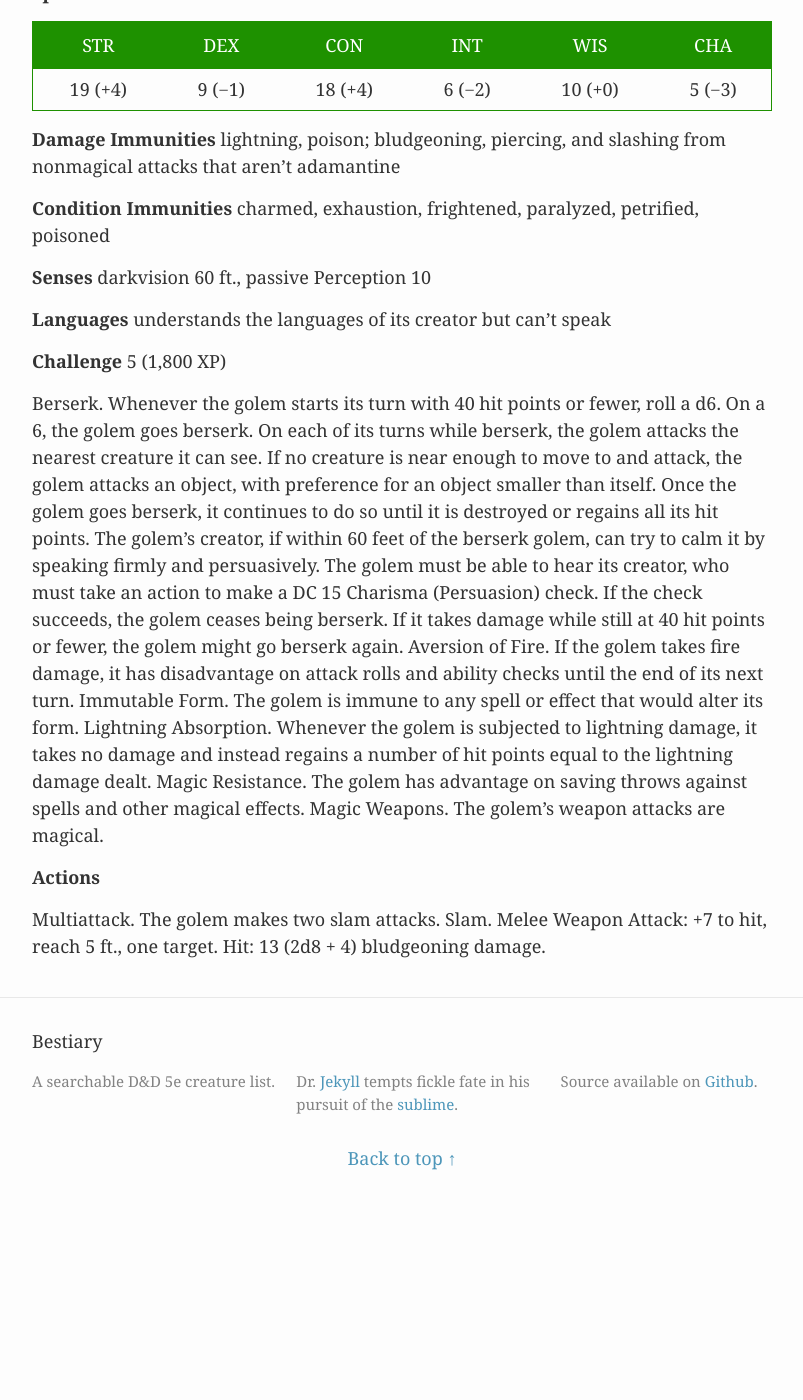
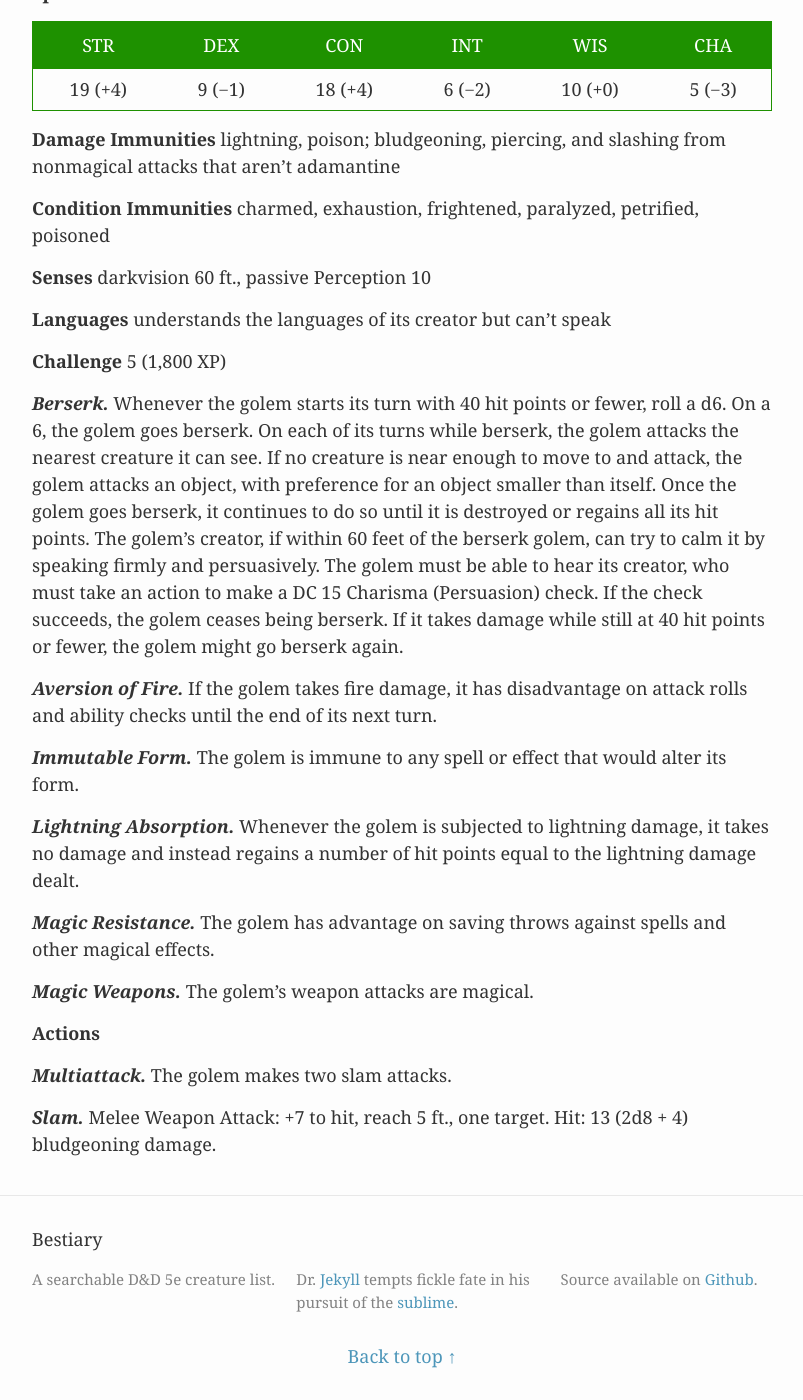
Before and after one commit to beaurancourt/bestiary, a Jekyll site: the page built from _posts/2016-02-29-flesh-golem.markdown, in a window 1280 px wide and 1400 px high, scrolled down 385 px. Shown: the whole window, without its empty margins (238-1041 px from the left). Built offline with Jekyll 4.4.1, drawn with Linux system fonts in a browser that asks for light colours; before the commit the page ends 1587 px from its top, so only the background shows below that.

```diff
--- a/_posts/2016-02-29-flesh-golem.markdown
+++ b/_posts/2016-02-29-flesh-golem.markdown
@@ -27,8 +27,20 @@ tags: [medium, construct, cr5]
 
 **Challenge** 5 (1,800 XP)
 
- Berserk. Whenever the golem starts its turn with 40 hit points or fewer, roll a d6. On a 6, the golem goes berserk. On each of its turns while berserk, the golem attacks the nearest creature it can see. If no creature is near enough to move to and attack, the golem attacks an object, with preference for an object smaller than itself. Once the golem goes berserk, it continues to do so until it is destroyed or regains all its hit points. The golem’s creator, if within 60 feet of the berserk golem, can try to calm it by speaking firmly and persuasively. The golem must be able to hear its creator, who must take an action to make a DC 15 Charisma (Persuasion) check. If the check succeeds, the golem ceases being berserk. If it takes damage while still at 40 hit points or fewer, the golem might go berserk again. Aversion of Fire. If the golem takes fire damage, it has disadvantage on attack rolls and ability checks until the end of its next turn. Immutable Form. The golem is immune to any spell or effect that would alter its form. Lightning Absorption. Whenever the golem is subjected to lightning damage, it takes no damage and instead regains a number of hit points equal to the lightning damage dealt. Magic Resistance. The golem has advantage on saving throws against spells and other magical effects. Magic Weapons. The golem’s weapon attacks are magical.
+***Berserk.*** Whenever the golem starts its turn with 40 hit points or fewer, roll a d6. On a 6, the golem goes berserk. On each of its turns while berserk, the golem attacks the nearest creature it can see. If no creature is near enough to move to and attack, the golem attacks an object, with preference for an object smaller than itself. Once the golem goes berserk, it continues to do so until it is destroyed or regains all its hit points. The golem’s creator, if within 60 feet of the berserk golem, can try to calm it by speaking firmly and persuasively. The golem must be able to hear its creator, who must take an action to make a DC 15 Charisma (Persuasion) check. If the check succeeds, the golem ceases being berserk. If it takes damage while still at 40 hit points or fewer, the golem might go berserk again.
+
+***Aversion of Fire.*** If the golem takes fire damage, it has disadvantage on attack rolls and ability checks until the end of its next turn.
+
+***Immutable Form.*** The golem is immune to any spell or effect that would alter its form.
+
+***Lightning Absorption.*** Whenever the golem is subjected to lightning damage, it takes no damage and instead regains a number of hit points equal to the lightning damage dealt.
+
+***Magic Resistance.*** The golem has advantage on saving throws against spells and other magical effects.
+
+***Magic Weapons.*** The golem’s weapon attacks are magical.
 
 **Actions**
 
-Multiattack. The golem makes two slam attacks. Slam. Melee Weapon Attack: +7 to hit, reach 5 ft., one target. Hit: 13 (2d8 + 4) bludgeoning damage.
+***Multiattack.*** The golem makes two slam attacks.
+
+***Slam.*** Melee Weapon Attack: +7 to hit, reach 5 ft., one target. Hit: 13 (2d8 + 4) bludgeoning damage.
```
